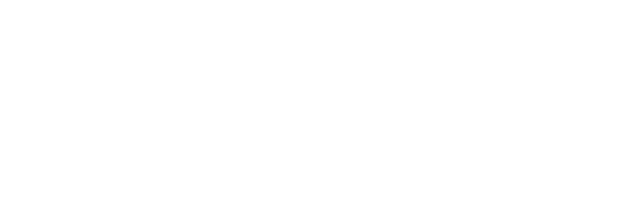
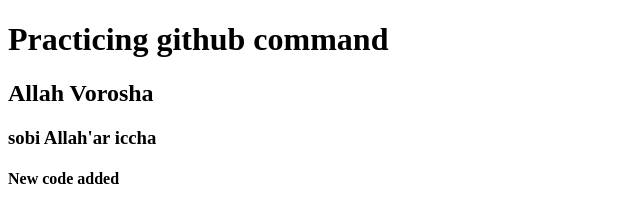
Before and after one commit to Sohag66/my-second-repo, a plain HTML site: page index.html in a window 1280 px wide. Shown: the whole page, without its empty margins (0-640 px from the left). Drawn offline with Linux system fonts and the light colour scheme.

Commit message:
added header

```diff
--- a/index.html
+++ b/index.html
@@ -7,6 +7,9 @@
     <title>My second github repo</title>
 </head>
 <body>
-
+    <h1>Practicing github command</h1>
+    <h2>Allah Vorosha</h2>
+    <h3>sobi Allah'ar iccha</h3>
+    <h4>New code added</h4>
 </body>
 </html>
```
